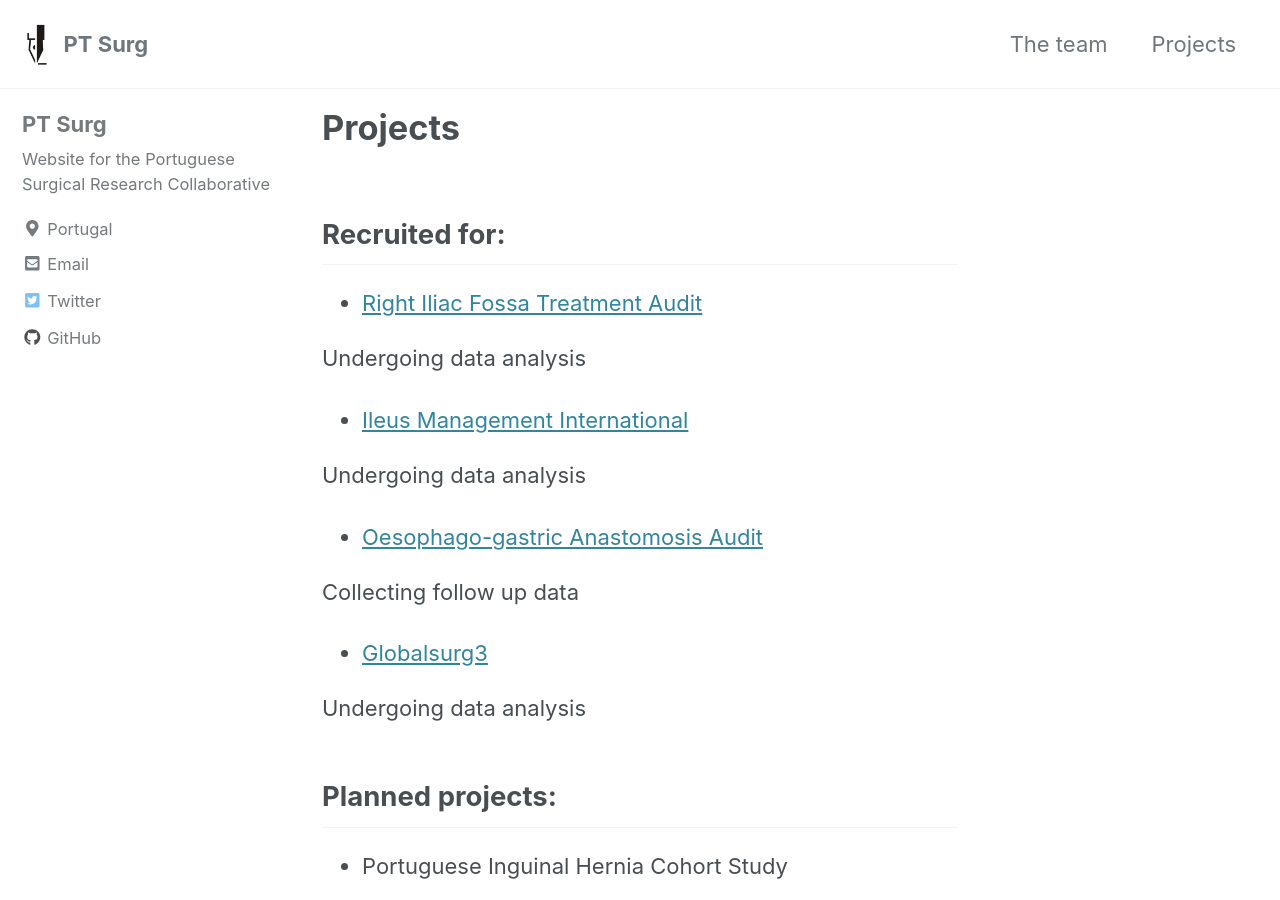
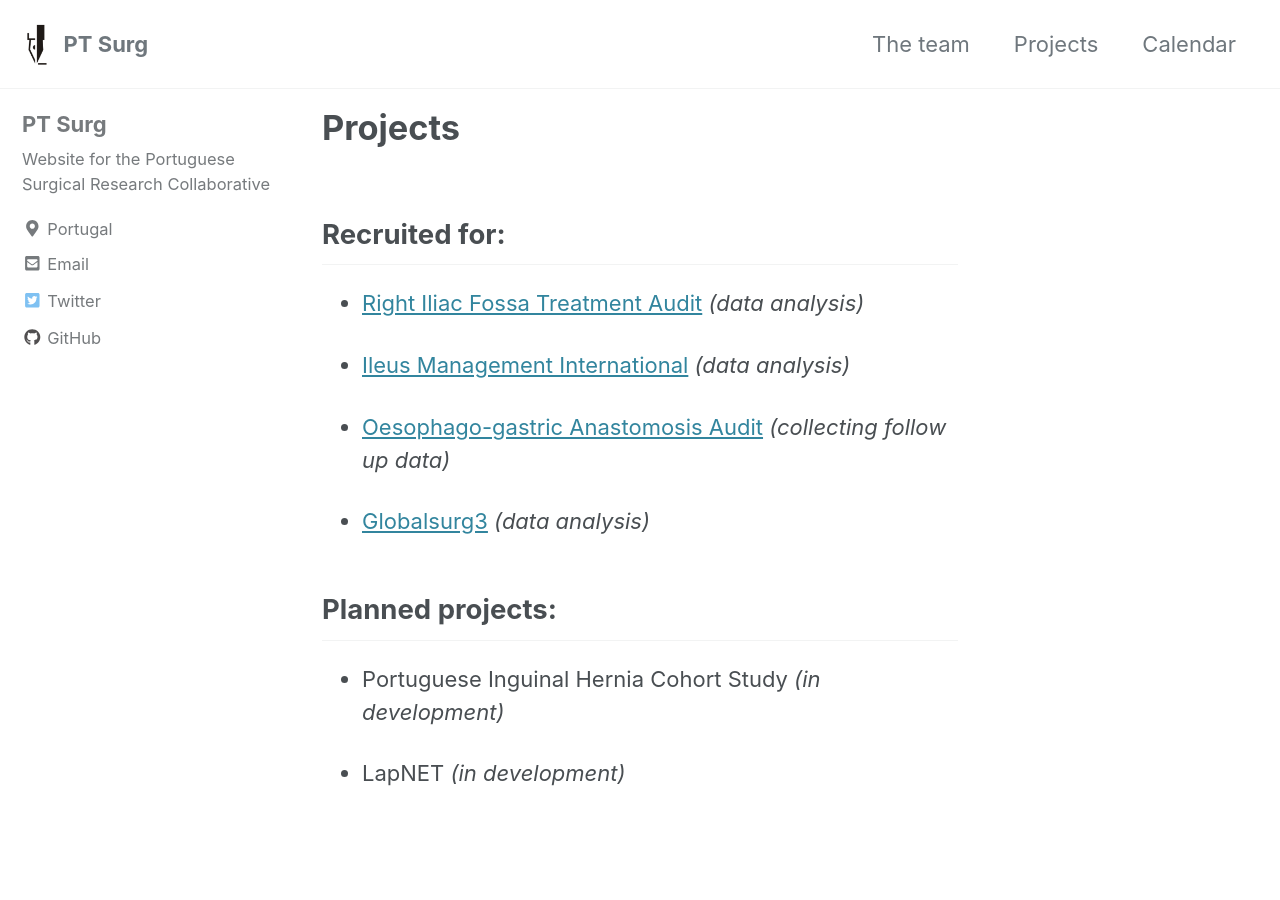
Before and after one commit to asampaiosoares/ptsurg.github.io, a Jekyll site: the page built from _pages/projects.md, in a window 1280 px wide and 900 px high. Built offline with Jekyll 4.4.1, drawn with Linux system fonts in a browser that asks for light colours; cached includes are drawn as plain includes; nearby versions of some CDN libraries; some of the changed text lies outside the part shown.

Commit message:
Calendar commit

```diff
--- a/_data/navigation.yml
+++ b/_data/navigation.yml
@@ -4,8 +4,8 @@
     url: https://asampaiosoares.github.io/ptsurg/team/
   - title: "Projects"
     url: https://asampaiosoares.github.io/ptsurg/projects/
-  # - title: "Sample Posts"
-  #   url: /year-archive/
+  - title: "Calendar"
+    url: /calendar/
   # - title: "Sample Collections"
   #   url: /collection-archive/
   # - title: "Sitemap"
--- a/_pages/projects.md
+++ b/_pages/projects.md
@@ -4,27 +4,16 @@
 ---
 
 ## Recruited for:
-* [Right Iliac Fossa Treatment Audit](http://wmresearch.org.uk/studies/)
+* [Right Iliac Fossa Treatment Audit](http://wmresearch.org.uk/studies/) *(data analysis)*
 
-Undergoing data analysis
+* [Ileus Management International](http://eurosurg.org/imagine-hub/) *(data analysis)*
 
-* [Ileus Management International](http://eurosurg.org/imagine-hub/)
 
-Undergoing data analysis
+* [Oesophago-gastric Anastomosis Audit](https://www.ogaa.org.uk/) *(collecting follow up data)*
 
-* [Oesophago-gastric Anastomosis Audit](https://www.ogaa.org.uk/)
-
-Collecting follow up data
-
-* [Globalsurg3](https://globalsurg.org/projects/cohort-studies/globalsurg-3/)
-
-Undergoing data analysis
+* [Globalsurg3](https://globalsurg.org/projects/cohort-studies/globalsurg-3/) *(data analysis)*
 
 ## Planned projects:
-* Portuguese Inguinal Hernia Cohort Study
+* Portuguese Inguinal Hernia Cohort Study *(in development)*
 
-In development
-
-* LapNET
-
-In development
+* LapNET *(in development)*
```
Also changed, not shown: _pages/calendar.md (added, +5 -0 lines).
